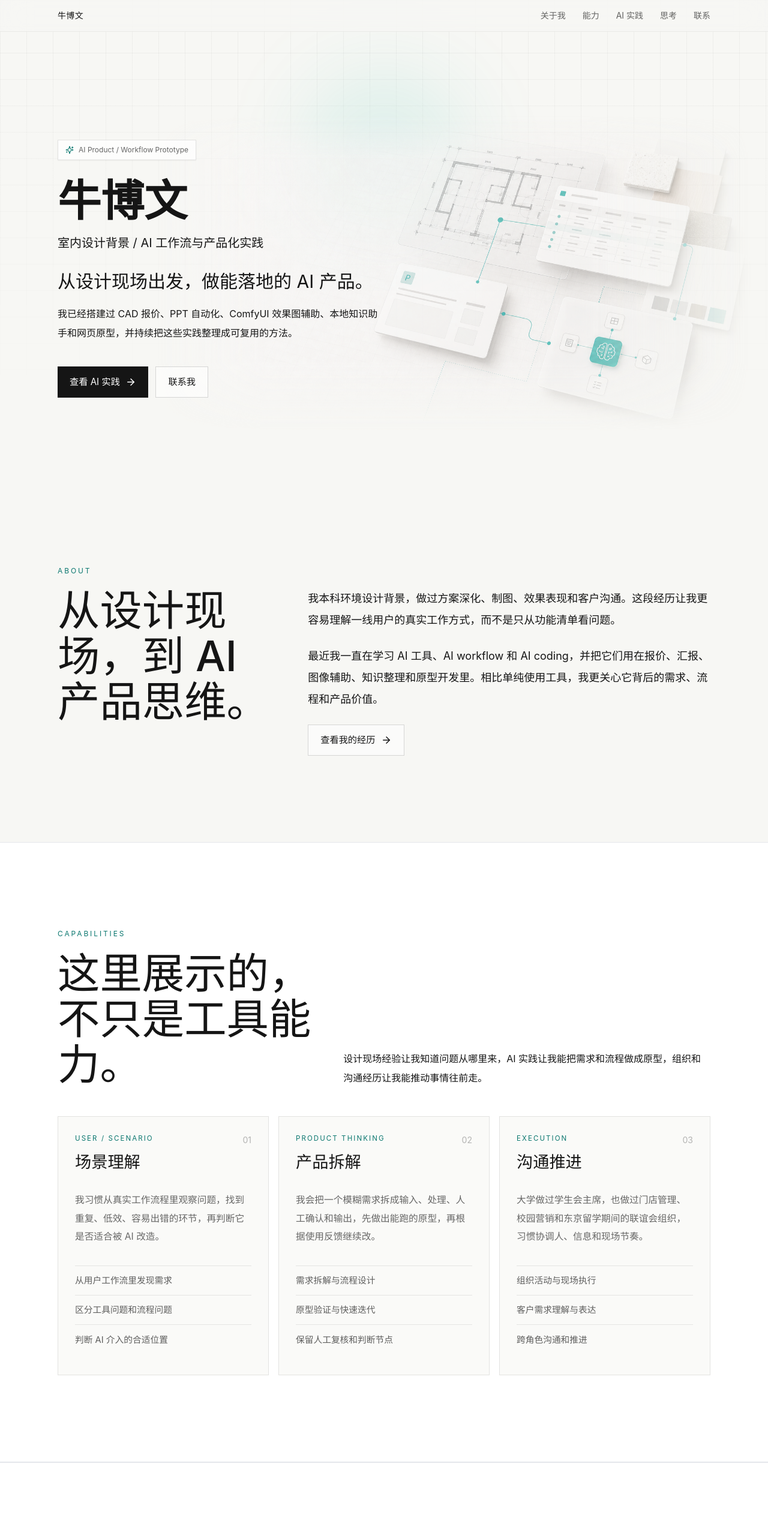
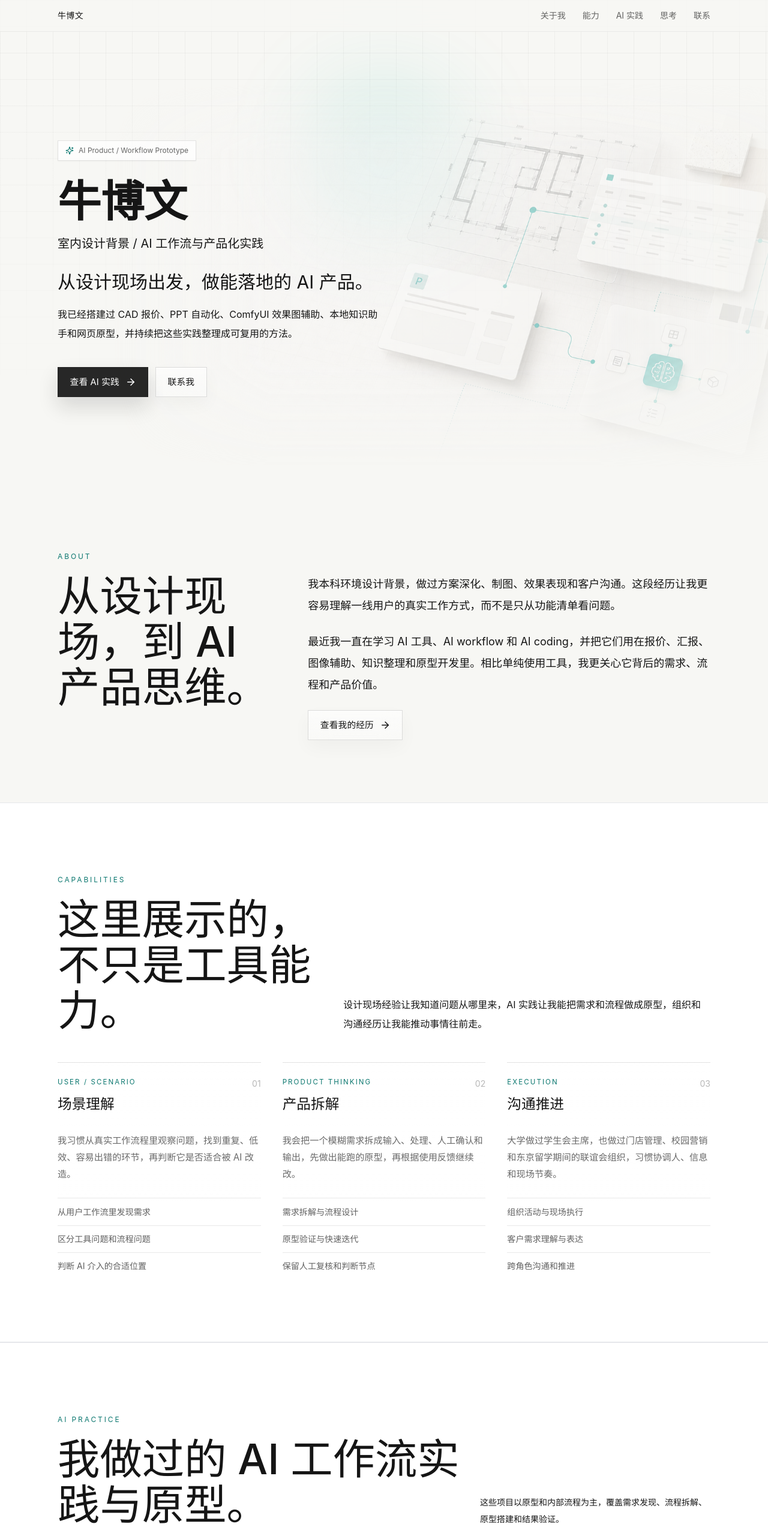
Before and after one commit to hirofumi040/my-web, a React (Vite) app: page / in a window 1280 px wide. Shown: the top 2566 px of the page at 60% size. Built offline with nearby package versions, Linux system fonts and the light colour scheme.

Commit message:
Refine portfolio visual styling

```diff
--- a/src/main.jsx
+++ b/src/main.jsx
@@ -329,7 +329,7 @@ function Capabilities() {
             设计现场经验让我知道问题从哪里来，AI 实践让我能把需求和流程做成原型，组织和沟通经历让我能推动事情往前走。
           </p>
         </div>
-        <div className="grid gap-4 md:grid-cols-3">
+        <div className="capability-grid grid gap-4 md:grid-cols-3">
           {capabilities.map((item, index) => (
             <article className="capability-card" key={item.title}>
               <div className="mb-8 flex items-start justify-between gap-5">
@@ -368,11 +368,11 @@ function Projects() {
             这些项目以原型和内部流程为主，覆盖需求发现、流程拆解、原型搭建和结果验证。
           </p>
         </div>
-        <div className="grid gap-4 md:grid-cols-2">
+        <div className="projects-grid">
           {projects.map((project, index) => (
             <article
               key={project.title}
-              className="project-card"
+              className={`project-card ${index < 2 ? "project-card-featured" : ""}`}
             >
               <div className="mb-8 flex items-start justify-between gap-6">
                 <div>
@@ -429,7 +429,12 @@ function ProjectModal({ project, onClose }) {
         <span className="text-xs uppercase text-deepTeal">{project.meta}</span>
         <div className="mt-4 flex items-start justify-between gap-8">
           <h3 className="text-3xl font-medium leading-tight md:text-5xl">{project.title}</h3>
-          <span className="hidden text-sm text-black/35 md:block">0{project.index + 1}</span>
+          <div className="project-modal-aside">
+            <span>0{project.index + 1}</span>
+            {project.meta === "Render Workflow" && (
+              <img src="/banana/banana-spin-transparent-safe.webp" alt="" />
+            )}
+          </div>
         </div>
         <p className="mt-7 max-w-3xl text-lg leading-9 text-black/66">{project.summary}</p>
         <div className="mt-10 grid gap-6 md:grid-cols-3">
--- a/src/styles.css
+++ b/src/styles.css
@@ -17,6 +17,17 @@ body {
   color: #151515;
 }
 
+body::before {
+  content: "";
+  position: fixed;
+  inset: 0;
+  z-index: -1;
+  pointer-events: none;
+  background:
+    radial-gradient(circle at 70% 12%, rgba(24, 183, 164, 0.08), transparent 30rem),
+    radial-gradient(circle at 18% 72%, rgba(255, 255, 255, 0.78), transparent 34rem);
+}
+
 ::selection {
   background: rgba(24, 183, 164, 0.22);
 }
@@ -29,16 +40,34 @@ body {
   color: #151515;
 }
 
+header.fixed {
+  background: rgba(247, 247, 244, 0.72);
+  backdrop-filter: blur(22px) saturate(1.12);
+  -webkit-backdrop-filter: blur(22px) saturate(1.12);
+}
+
 .section {
   width: 100%;
   max-width: 72rem;
   margin: 0 auto;
-  padding: 7rem 1.25rem;
+  padding: 6rem 1.25rem;
 }
 
 @media (min-width: 768px) {
   .section {
-    padding: 9rem 2rem;
+    padding: 7.5rem 2rem;
+  }
+}
+
+#about.section,
+#capabilities .section {
+  padding-bottom: 5.5rem;
+}
+
+@media (min-width: 768px) {
+  #about.section,
+  #capabilities .section {
+    padding-bottom: 6.5rem;
   }
 }
 
@@ -62,44 +91,61 @@ body {
 .btn-light,
 .btn-dark-outline {
   display: inline-flex;
-  min-height: 3.25rem;
+  min-height: 3.1rem;
   align-items: center;
   justify-content: center;
   gap: 0.6rem;
-  padding: 0 1.25rem;
-  font-size: 0.95rem;
-  transition: transform 180ms ease, background 180ms ease, border-color 180ms ease;
+  padding: 0 1.22rem;
+  font-size: 0.92rem;
+  letter-spacing: 0.01em;
+  transition: transform 180ms ease, background 180ms ease, border-color 180ms ease, box-shadow 180ms ease;
 }
 
 .btn-primary {
-  background: #151515;
+  border: 1px solid rgba(21, 21, 21, 0.22);
+  background: rgba(21, 21, 21, 0.92);
   color: #ffffff;
+  box-shadow: 0 16px 34px rgba(21, 21, 21, 0.14);
+  backdrop-filter: blur(18px) saturate(1.08);
+  -webkit-backdrop-filter: blur(18px) saturate(1.08);
 }
 
 .btn-primary:hover,
 .btn-light:hover {
   transform: translateY(-2px);
+  box-shadow: 0 20px 42px rgba(21, 21, 21, 0.16);
 }
 
 .btn-secondary {
-  border: 1px solid rgba(21, 21, 21, 0.16);
-  background: rgba(255, 255, 255, 0.58);
+  border: 1px solid rgba(21, 21, 21, 0.13);
+  background: linear-gradient(180deg, rgba(255, 255, 255, 0.62), rgba(255, 255, 255, 0.34));
   color: #151515;
+  box-shadow: inset 0 1px 0 rgba(255, 255, 255, 0.58), 0 12px 30px rgba(21, 21, 21, 0.035);
+  backdrop-filter: blur(18px) saturate(1.12);
+  -webkit-backdrop-filter: blur(18px) saturate(1.12);
 }
 
 .btn-secondary:hover {
-  border-color: rgba(21, 21, 21, 0.36);
+  border-color: rgba(21, 21, 21, 0.28);
+  background: rgba(255, 255, 255, 0.68);
   transform: translateY(-2px);
 }
 
 .btn-light {
-  background: #ffffff;
+  border: 1px solid rgba(255, 255, 255, 0.58);
+  background: rgba(255, 255, 255, 0.86);
   color: #151515;
+  box-shadow: inset 0 1px 0 rgba(255, 255, 255, 0.76), 0 18px 38px rgba(0, 0, 0, 0.16);
+  backdrop-filter: blur(16px) saturate(1.08);
+  -webkit-backdrop-filter: blur(16px) saturate(1.08);
 }
 
 .btn-dark-outline {
-  border: 1px solid rgba(255, 255, 255, 0.2);
+  border: 1px solid rgba(255, 255, 255, 0.22);
+  background: rgba(255, 255, 255, 0.04);
   color: #ffffff;
+  backdrop-filter: blur(14px) saturate(1.08);
+  -webkit-backdrop-filter: blur(14px) saturate(1.08);
 }
 
 .btn-dark-outline:hover {
@@ -133,11 +179,11 @@ body {
 
   .hero-visual {
     position: absolute;
-    right: -2.5rem;
-    top: 3.5rem;
+    right: -12rem;
+    top: 1.25rem;
     z-index: 1;
-    width: min(78vw, 64rem);
-    height: min(76vh, 46rem);
+    width: min(96vw, 78rem);
+    height: min(86vh, 54rem);
     justify-content: flex-end;
   }
 }
@@ -158,34 +204,65 @@ body {
   .hero-visual img {
     width: 100%;
     max-height: none;
-    opacity: 0.72;
-    filter: drop-shadow(0 46px 90px rgba(21, 21, 21, 0.055));
+    opacity: 0.48;
+    filter: drop-shadow(0 52px 110px rgba(21, 21, 21, 0.045)) saturate(0.92);
     mask-image:
-      linear-gradient(to right, transparent 0%, black 18%, black 72%, transparent 100%),
-      linear-gradient(to bottom, transparent 0%, black 14%, black 78%, transparent 100%);
+      linear-gradient(to right, transparent 0%, black 22%, black 66%, transparent 100%),
+      linear-gradient(to bottom, transparent 0%, black 18%, black 72%, transparent 100%);
+  }
+}
+
+.projects-grid {
+  display: grid;
+  gap: 1rem;
+}
+
+@media (min-width: 768px) {
+  .projects-grid {
+    grid-template-columns: repeat(2, minmax(0, 1fr));
   }
 }
 
 .project-card {
-  display: block;
+  display: flex;
+  flex-direction: column;
   width: 100%;
-  border: 1px solid rgba(21, 21, 21, 0.1);
-  background: #fafaf8;
+  border: 1px solid rgba(21, 21, 21, 0.09);
+  background:
+    linear-gradient(180deg, rgba(255, 255, 255, 0.62), rgba(250, 250, 248, 0.42)),
+    rgba(250, 250, 248, 0.58);
   padding: 1.5rem;
-  min-height: 24rem;
-  transition: transform 220ms ease, box-shadow 220ms ease, border-color 220ms ease;
+  min-height: 22rem;
+  box-shadow: inset 0 1px 0 rgba(255, 255, 255, 0.66), 0 18px 48px rgba(21, 21, 21, 0.035);
+  backdrop-filter: blur(22px) saturate(1.08);
+  -webkit-backdrop-filter: blur(22px) saturate(1.08);
+  transition: transform 220ms ease, box-shadow 220ms ease, border-color 220ms ease, background 220ms ease;
 }
 
 @media (min-width: 768px) {
   .project-card {
     padding: 2rem;
   }
+
+  .project-card-featured {
+    grid-column: 1 / -1;
+    min-height: 19rem;
+    padding: 2.25rem;
+  }
+
+  .project-card-featured > p,
+  .project-card-featured > ul {
+    max-width: 46rem;
+  }
 }
 
 .project-card:hover {
-  transform: translateY(-4px);
-  border-color: rgba(24, 183, 164, 0.42);
-  box-shadow: 0 22px 55px rgba(21, 21, 21, 0.075);
+  transform: translateY(-3px);
+  border-color: rgba(24, 183, 164, 0.32);
+  background:
+    linear-gradient(180deg, rgba(255, 255, 255, 0.78), rgba(250, 250, 248, 0.58)),
+    rgba(255, 255, 253, 0.72);
+  box-shadow: inset 0 1px 0 rgba(255, 255, 255, 0.82), 0 26px 65px rgba(21, 21, 21, 0.06);
 }
 
 .project-card:focus-visible,
@@ -198,12 +275,13 @@ body {
   display: flex;
   flex-wrap: wrap;
   gap: 0.75rem;
-  margin-top: 2rem;
+  margin-top: auto;
+  padding-top: 2rem;
 }
 
 .project-action {
   display: inline-flex;
-  min-height: 2.75rem;
+  min-height: 2.45rem;
   align-items: center;
   justify-content: center;
   gap: 0.45rem;
@@ -211,15 +289,24 @@ body {
   background: transparent;
   padding: 0;
   color: #0b776f;
-  font-size: 0.92rem;
+  font-size: 0.88rem;
   cursor: pointer;
+  transition: color 180ms ease, transform 180ms ease;
+}
+
+.project-action:hover {
+  color: #075f58;
+  transform: translateX(2px);
 }
 
 .project-action-secondary {
   border: 1px solid rgba(21, 21, 21, 0.12);
-  background: #fff;
-  padding: 0 0.9rem;
+  background: rgba(255, 255, 255, 0.58);
+  padding: 0 0.85rem;
   color: #151515;
+  box-shadow: inset 0 1px 0 rgba(255, 255, 255, 0.68);
+  backdrop-filter: blur(14px) saturate(1.08);
+  -webkit-backdrop-filter: blur(14px) saturate(1.08);
 }
 
 .modal-backdrop {
@@ -230,8 +317,9 @@ body {
   align-items: center;
   justify-content: center;
   padding: 1.25rem;
-  background: rgba(21, 21, 21, 0.34);
-  backdrop-filter: blur(14px);
+  background: rgba(21, 21, 21, 0.28);
+  backdrop-filter: blur(22px) saturate(1.08);
+  -webkit-backdrop-filter: blur(22px) saturate(1.08);
 }
 
 .project-modal {
@@ -240,9 +328,13 @@ body {
   max-height: min(84vh, 48rem);
   overflow: auto;
   border: 1px solid rgba(21, 21, 21, 0.12);
-  background: #fbfbf8;
+  background:
+    linear-gradient(180deg, rgba(255, 255, 255, 0.78), rgba(251, 251, 248, 0.62)),
+    rgba(251, 251, 248, 0.7);
   padding: 2rem;
-  box-shadow: 0 28px 90px rgba(21, 21, 21, 0.18);
+  box-shadow: inset 0 1px 0 rgba(255, 255, 255, 0.78), 0 28px 90px rgba(21, 21, 21, 0.18);
+  backdrop-filter: blur(26px) saturate(1.12);
+  -webkit-backdrop-filter: blur(26px) saturate(1.12);
 }
 
 @media (min-width: 768px) {
@@ -251,18 +343,51 @@ body {
   }
 }
 
+.project-modal-aside {
+  display: none;
+}
+
+@media (min-width: 768px) {
+  .project-modal-aside {
+    display: flex;
+    width: 9rem;
+    flex-shrink: 0;
+    flex-direction: column;
+    align-items: flex-end;
+    gap: 1rem;
+  }
+
+  .project-modal-aside span {
+    color: rgba(21, 21, 21, 0.35);
+    font-size: 0.88rem;
+  }
+
+  .project-modal-aside img {
+    width: 7.4rem;
+    height: 10.8rem;
+    object-fit: contain;
+    filter: drop-shadow(0 18px 32px rgba(21, 21, 21, 0.14));
+    transform-origin: 50% 100%;
+  }
+}
+
 .modal-close {
-  position: absolute;
-  right: 1rem;
+  position: sticky;
+  left: calc(100% - 2.5rem);
   top: 1rem;
   display: inline-flex;
   height: 2.5rem;
   width: 2.5rem;
+  z-index: 3;
+  margin-bottom: -2.5rem;
   align-items: center;
   justify-content: center;
   border: 1px solid rgba(21, 21, 21, 0.12);
-  background: #ffffff;
+  background: rgba(255, 255, 255, 0.68);
   color: #151515;
+  box-shadow: inset 0 1px 0 rgba(255, 255, 255, 0.7);
+  backdrop-filter: blur(14px) saturate(1.08);
+  -webkit-backdrop-filter: blur(14px) saturate(1.08);
   transition: transform 180ms ease, border-color 180ms ease;
 }
 
@@ -291,23 +416,26 @@ body {
 }
 
 .capability-card {
-  min-height: 27rem;
-  border: 1px solid rgba(21, 21, 21, 0.1);
-  background: #fafaf8;
-  padding: 1.5rem;
-  transition: transform 220ms ease, border-color 220ms ease, box-shadow 220ms ease;
+  min-height: 0;
+  border: 0;
+  border-top: 1px solid rgba(21, 21, 21, 0.12);
+  background: linear-gradient(180deg, rgba(255, 255, 255, 0.28), transparent 64%);
+  padding: 1.35rem 0 0;
+  transition: transform 220ms ease;
 }
 
 @media (min-width: 768px) {
+  .capability-grid {
+    gap: 2.25rem;
+  }
+
   .capability-card {
-    padding: 1.75rem;
+    padding: 1.55rem 0 0;
   }
 }
 
 .capability-card:hover {
-  transform: translateY(-4px);
-  border-color: rgba(24, 183, 164, 0.4);
-  box-shadow: 0 22px 55px rgba(21, 21, 21, 0.06);
+  transform: translateY(-2px);
 }
 
 .capability-card span {
@@ -321,7 +449,7 @@ body {
 
 .capability-card h3 {
   margin: 0;
-  font-size: 1.7rem;
+  font-size: 1.48rem;
   line-height: 1.22;
   font-weight: 500;
 }
@@ -335,21 +463,21 @@ body {
 .capability-card p {
   margin: 0;
   color: rgba(21, 21, 21, 0.64);
-  font-size: 0.98rem;
-  line-height: 1.95;
+  font-size: 0.95rem;
+  line-height: 1.85;
 }
 
 .capability-card ul {
-  margin: 2rem 0 0;
+  margin: 1.55rem 0 0;
   padding: 0;
   list-style: none;
 }
 
 .capability-card li {
   border-top: 1px solid rgba(21, 21, 21, 0.09);
-  padding: 0.82rem 0;
+  padding: 0.72rem 0;
   color: rgba(21, 21, 21, 0.68);
-  font-size: 0.92rem;
+  font-size: 0.88rem;
 }
 
 .experience-card {
```
